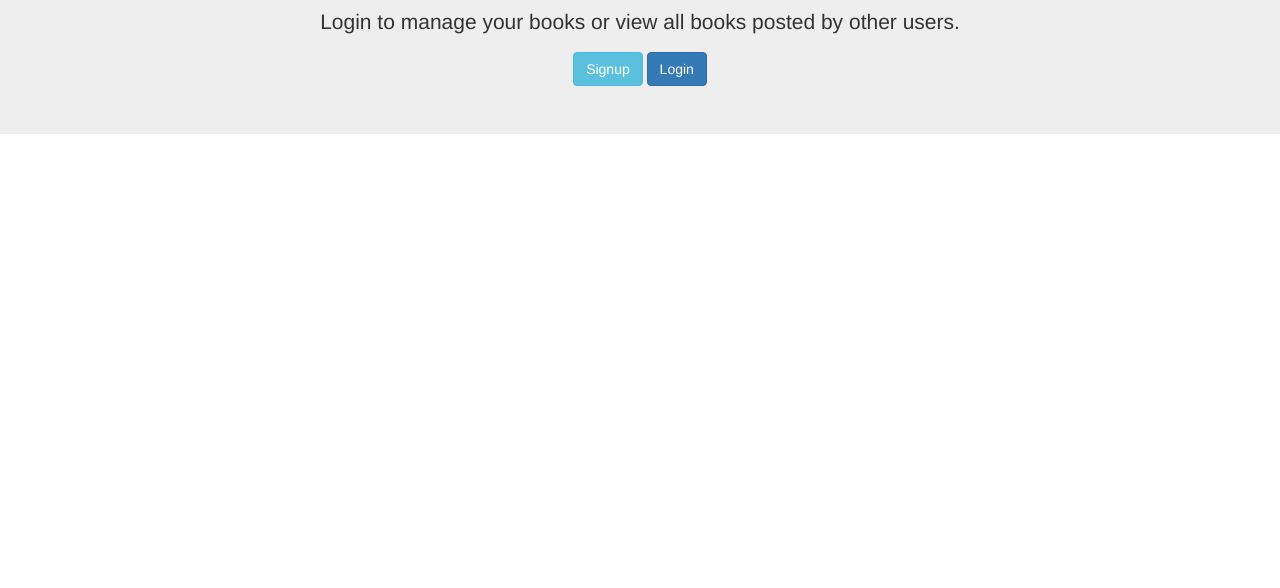
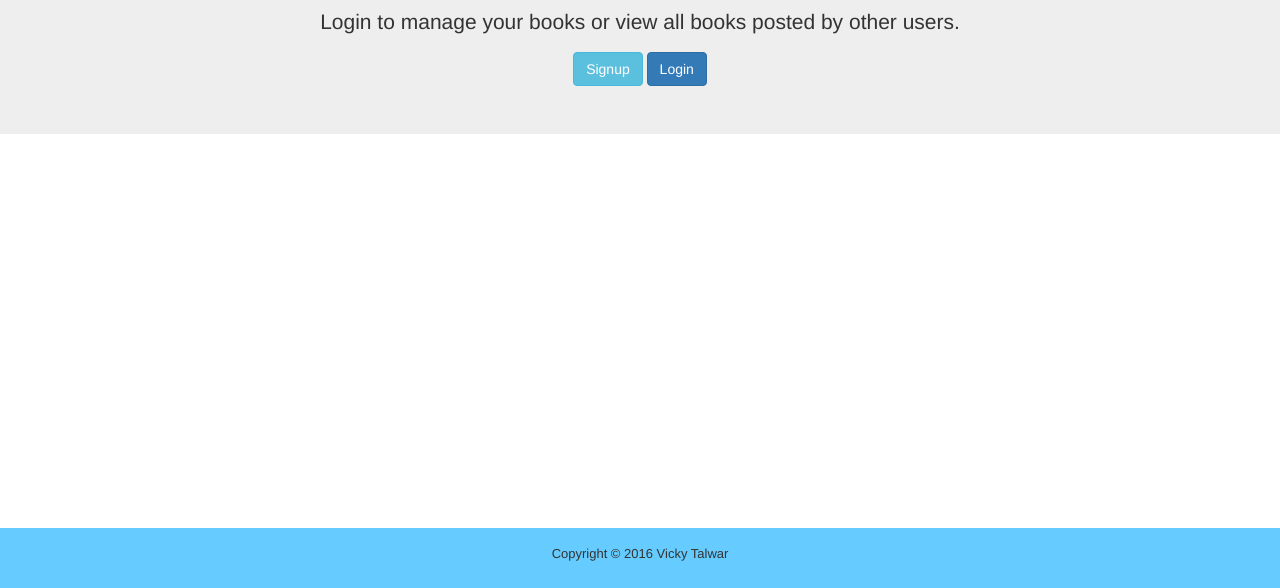
Before and after one commit to ptalwar15/booktrading, a website: page public/app/views/index.html in a window 1280 px wide. Shown: the part 212-800 px from the top of the page. Drawn offline with nearby package versions, Linux system fonts and the light colour scheme; files that its build step writes are made by us from their sources.

Commit message:
added footer 2

```diff
--- a/public/app/views/index.html
+++ b/public/app/views/index.html
@@ -68,7 +68,7 @@
 
    <!-- ANGULAR VIEWS -->
    <div ng-view></div>
-
+   <footer><p>Copyright &copy; 2016 Vicky Talwar</p></footer>
 
  </body>
  </html>
--- a/public/assets/css/style.css
+++ b/public/assets/css/style.css
@@ -48,3 +48,18 @@
     padding: 3px;
     margin: 3px;
 }
+
+  footer {
+    position:absolute;
+      bottom:0;
+      width:100%;
+      height:60px;   /* Height of the footer */
+      background:#6cf;
+    padding: 1.2em 0 ;
+
+
+        }
+        footer p {
+        text-align:center !important;
+        margin: 0;  font-size: 13px;
+            }
```
Also changed, not shown: public/assets/css/style.min.css.
